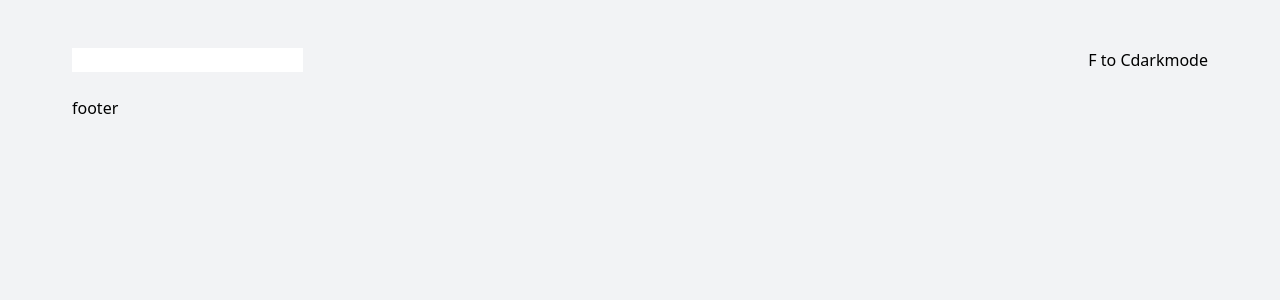
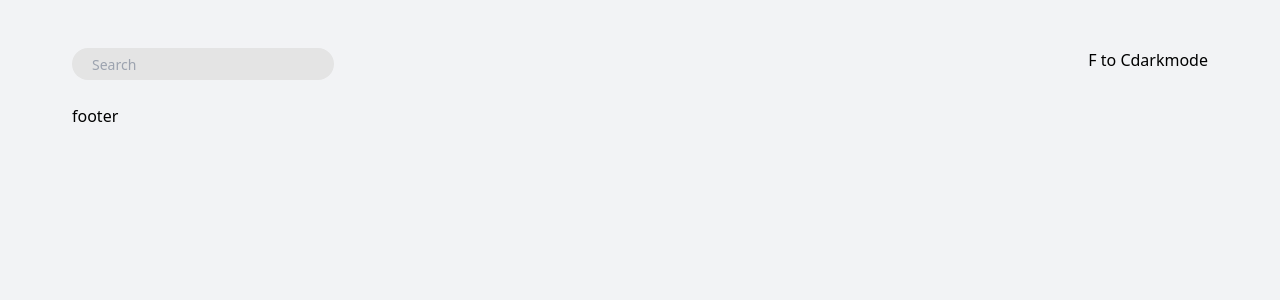
Before and after one commit to taichi-t/weather_app, a React app: page / in a window 1280 px wide. Shown: the top 300 px of the page. Built offline with nearby package versions, Linux system fonts and the light colour scheme; no server answers; some icons are missing.

Commit message:
:recycle: Refactor code.

```diff
--- a/src/components/Home/Form.tsx
+++ b/src/components/Home/Form.tsx
@@ -32,14 +32,32 @@ export const Form: React.FC = () => {
   };
 
   return (
-    <form onSubmit={handleSubmit}>
+    <div>
+      {/* <form onSubmit={handleSubmit}>
         <div>
           <label htmlFor="city">
             <input type="city" id="city" value={value} onChange={onChange} />
           </label>
           <p>{error}</p>
         </div>
+      </form> */}
+      <form className="relative text-secondaryText" onSubmit={handleSubmit}>
+        <input
+          type="city"
+          name="city"
+          value={value}
+          placeholder="Search"
+          onChange={onChange}
+          className="bg-paper h-8 px-5 pr-10 rounded-full text-sm focus:outline-none"
+        />
+        <button
+          type="button"
+          aria-label="Search"
+          className="absolute right-0 top-0 mt-3 mr-4"
+        />
+        <p>{error}</p>
       </form>
+    </div>
   );
 };
 
--- a/tailwind.config.js
+++ b/tailwind.config.js
@@ -1,5 +1,5 @@
 module.exports = {
-  purge: [],
+  purge: ['./src/**/*'],
   darkMode: false, // or 'media' or 'class'
   theme: {
     extend: {
--- a/webpack.config.ts
+++ b/webpack.config.ts
@@ -33,7 +33,7 @@ const clientConfig: Configuration = {
         exclude: /node_modules/,
       },
       {
-        test: /\.s?css$/,
+        test: /\.css$/,
         use: [
           'style-loader',
           { loader: 'css-loader', options: { importLoaders: 1 } },
```
Lines whose indentation alone changed are shown as unchanged.
